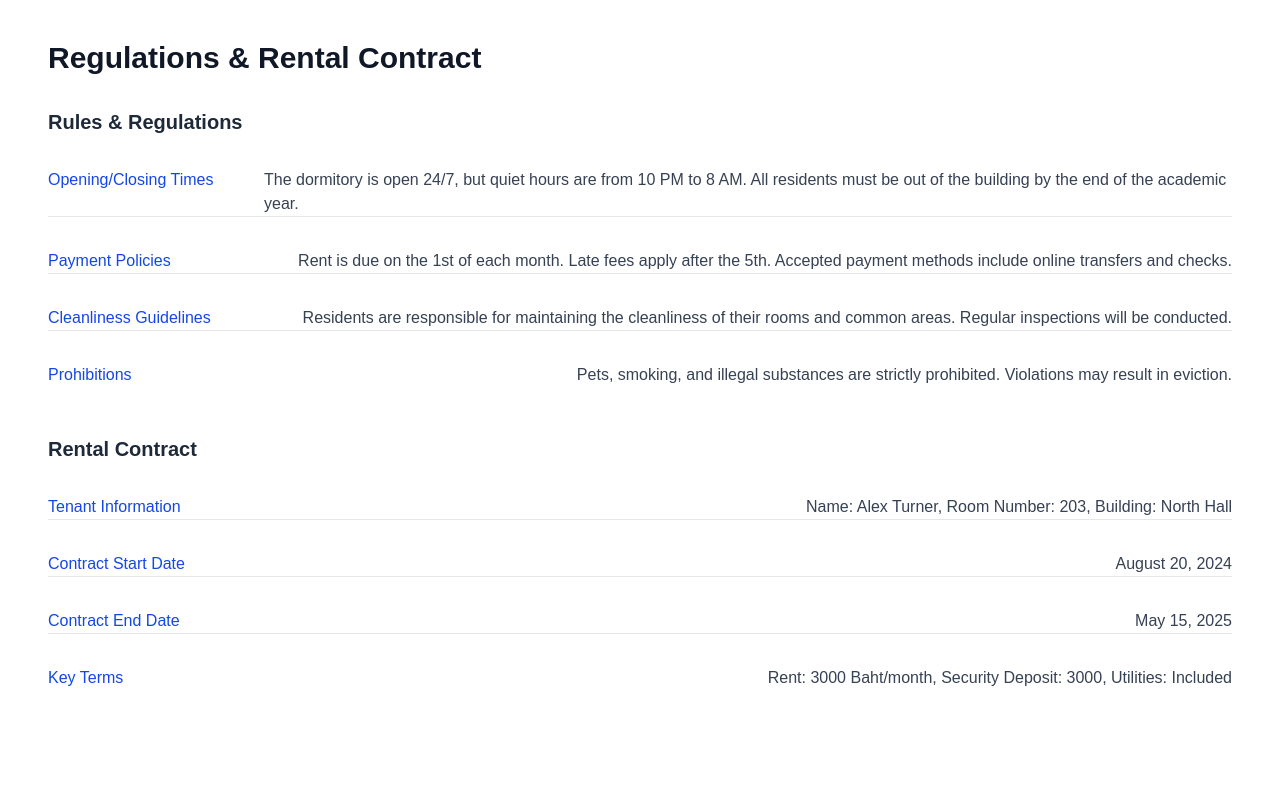
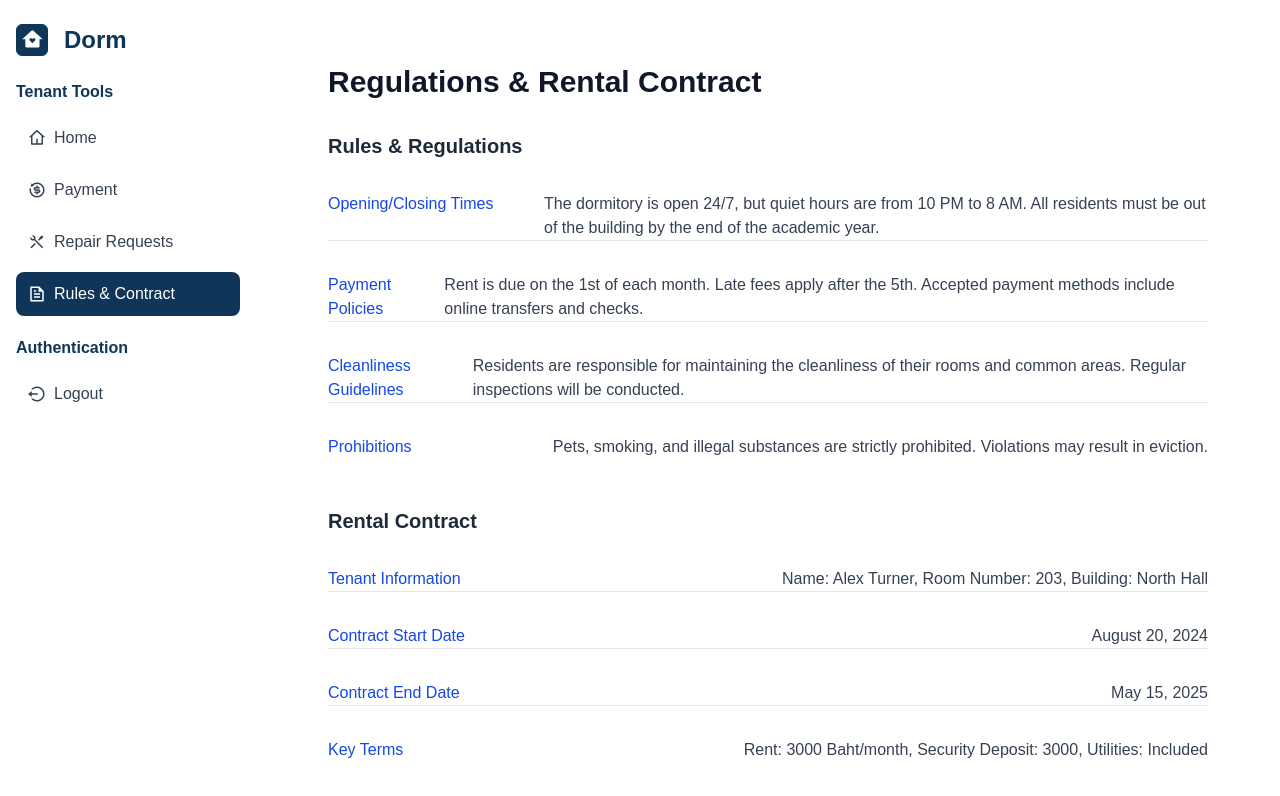
Before and after one commit to Aphiphu1122/my-dorm, a Next.js app: page /rules in a window 1280 px wide. Shown: the top 796 px of the page. Built offline with nearby package versions, Linux system fonts and the light colour scheme.

Commit message:
sidebar & ui

```diff
--- a/package.json
+++ b/package.json
@@ -21,6 +21,7 @@
     "react": "19.1.0",
     "react-datepicker": "^8.4.0",
     "react-dom": "19.1.0",
+    "remixicon": "^4.6.0",
     "uuid": "^11.1.0",
     "zod": "^4.0.5"
   },
--- a/src/app/maintenance/page.tsx
+++ b/src/app/maintenance/page.tsx
@@ -4,6 +4,7 @@ import { useEffect, useState } from 'react'
 import axios from 'axios'
 import dayjs from 'dayjs'
 import Image from 'next/image'
+import Sidebar from "@/components/sidebar";
 
 interface MaintenanceRequest {
   id: string
@@ -21,7 +22,6 @@ export default function MaintenancePage() {
   const [requests, setRequests] = useState<MaintenanceRequest[]>([])
   const [loading, setLoading] = useState(false)
 
-  // ✅ Preview URL และ cleanup memory
   useEffect(() => {
     if (!image) {
       setPreviewUrl(null)
@@ -34,7 +34,6 @@ export default function MaintenancePage() {
     return () => URL.revokeObjectURL(url)
   }, [image])
 
-  // ✅ โหลดประวัติคำร้อง
   useEffect(() => {
     const fetchHistory = async () => {
       try {
@@ -77,11 +76,17 @@ export default function MaintenancePage() {
   }
 
   return (
-  <div className="max-w-4xl mx-auto p-6 bg-white text-black">
-    <h1 className="text-2xl font-bold mb-4">Repair Requests</h1>
+
+    <div className="flex min-h-screen  bg-white text-black">
+      {/* Sidebar */}
+      <Sidebar role="user" />
+
+      {/* Main Content */}
+      <main className="flex-1 max-w-4xl mx-auto p-6 bg-white">
+        <h1 className="text-2xl font-bold ">Repair Requests</h1>
         <p className="text-gray-600 mb-6">Submit and track your repair requests</p>
 
-    {/* --- Submit Form --- */}
+        {/* Submit Form */}
         <div className="mb-8">
           <h2 className="font-semibold mb-2">Submit a New Request</h2>
 
@@ -99,9 +104,7 @@ return (
             onChange={(e) => setCategory(e.target.value)}
             className="w-full border p-2 rounded mb-4 text-black bg-white"
           >
-        <option value="" disabled>
-          -- โปรดเลือกหัวข้อปัญหา --
-        </option>
+            <option value="" disabled>-- โปรดเลือกหัวข้อปัญหา --</option>
             <option value="ELECTRICITY">Electricity</option>
             <option value="PLUMBING">Plumbing</option>
             <option value="INTERNET">Internet</option>
@@ -152,18 +155,20 @@ return (
             )}
           </div>
 
+      <div className="flex justify-end">
           <button
             onClick={handleSubmit}
             disabled={loading}
-        className={`bg-blue-900 text-white px-4 py-2 rounded ${
-          loading ? 'opacity-50 cursor-not-allowed' : 'hover:bg-blue-800'
+            className={`bg-[#0F3659] text-white px-4 py-2 rounded ${
+              loading ? 'opacity-50 cursor-not-allowed' : 'hover:bg-opacity-90'
             }`}
           >
             {loading ? 'Submitting...' : 'Submit Request'}
           </button>
         </div>
+      </div>
 
-    {/* --- Request List --- */}
+        {/* Request List */}
         <div>
           <h2 className="font-semibold mb-3">Your Requests</h2>
           <table className="w-full border text-sm bg-white text-black">
@@ -210,6 +215,7 @@ return (
             </tbody>
           </table>
         </div>
+      </main>
     </div>
   )
 }
--- a/src/app/rules/page.tsx
+++ b/src/app/rules/page.tsx
@@ -1,9 +1,14 @@
 "use client";
+
+import Sidebar from "@/components/sidebar";
 
 export default function RulesContractPage() {
   return (
-    <div className="bg-white">
-    <div className="w-full max-w-7xl mx-auto px-4 sm:px-6 md:px-12 py-10 bg-white min-h-screen">
+    <div className="flex min-h-screen">
+      <Sidebar role="user" />
+
+      <main className="flex-1 bg-white p-6">
+        <div className="w-full max-w-7xl mx-auto sm:px-6 md:px-12 py-10">
           <h1 className="text-3xl font-bold text-gray-900 mb-8">Regulations & Rental Contract</h1>
 
           <section className="mb-12">
@@ -63,8 +68,8 @@ export default function RulesContractPage() {
               </div>
             </div>
           </section>
-
         </div>
+      </main>
     </div>
   );
 }
--- /dev/null
+++ b/src/components/sidebar.tsx
@@ -0,0 +1,82 @@
+"use client";
+
+import { usePathname } from "next/navigation";
+import Link from "next/link";
+import "remixicon/fonts/remixicon.css";
+
+type Role = "Admin" | "user";
+
+const roleLinks: Record<Role, { href: string; label: string; icon: string }[]> = {
+  Admin: [
+    { href: "/admin/dashboard", label: "Dashboard", icon: "ri-pie-chart-line" },
+    { href: "/admin/rooms", label: "Room Management", icon: "ri-home-9-line" },
+    { href: "/admin/users", label: "Tenant Management", icon: "ri-team-line" },
+    { href: "/admin/Finance", label: "Finance Management", icon: "ri-refund-2-line" },
+    { href: "/admin/Repair", label: "Repair Management", icon: "ri-tools-line" },
+    { href: "/admin/report", label: "Report", icon: "ri-line-chart-line" },
+    { href: "/admin/settings", label: "Settings", icon: "ri-settings-3-line" },
+  ],
+  user: [
+    { href: "/user/home", label: "Home", icon: "ri-home-4-line" },
+    { href: "/user/payment", label: "Payment", icon: "ri-refund-2-line" },
+    { href: "/maintenance", label: "Repair Requests", icon: "ri-tools-line" },
+    { href: "/rules", label: "Rules & Contract", icon: "ri-file-text-line" },
+  ],
+};
+
+interface SidebarProps {
+  role: Role;
+}
+
+const Sidebar: React.FC<SidebarProps> = ({ role }) => {
+  const pathname = usePathname();
+
+  const links = roleLinks[role];
+
+  const headerTitle = role === "Admin" ? "Admin Tools" : "Tenant Tools";
+
+  return (
+    <aside className="w-64 min-h-screen bg-white  px-4 py-6">
+      <h2 className="text-2xl font-bold text-[#0F3659] mb-6 flex items-center gap-4">
+        <span
+          className="inline-flex items-center justify-center w-8 h-8 rounded-md border border-[#0F3659] bg-[#0F3659]"
+          aria-hidden="true"
+        >
+          <i className="ri-home-heart-fill text-white text-xl"></i>
+        </span>
+        Dorm
+      </h2>
+
+      <h3 className="text-[#0F3659] font-bold mt-2 mb-3">
+        {headerTitle}
+      </h3>
+
+      <nav className="space-y-1">
+        {links.map(({ href, label, icon }) => {
+          const isActive = pathname.startsWith(href);
+          return (
+            <Link key={href} href={href}>
+              <div
+                className={`flex items-center gap-2 px-3 py-2 mb-2 rounded-lg cursor-pointer ${
+                  isActive
+                    ? "bg-[#0F3659] text-white"
+                    : "text-gray-700 hover:bg-blue-100"
+                }`}
+              >
+                <i className={`${icon} text-lg`}></i>
+                <span>{label}</span>
+              </div>
+            </Link>
+          );
+        })}
+      </nav>
+
+      <h3 className="text-[#0F3659] font-bold mt-5 mb-3">Authentication</h3>
+      <button className="flex items-center px-3 py-2 text-gray-700 hover:text-[#0F3659] gap-2">
+        <i className="ri-logout-circle-line text-lg"></i> Logout
+      </button>
+    </aside>
+  );
+};
+
+export default Sidebar;
```
Also changed, not shown: 1 other file (tests, documents, lock files or other folders). Lines whose indentation alone changed are shown as unchanged.
